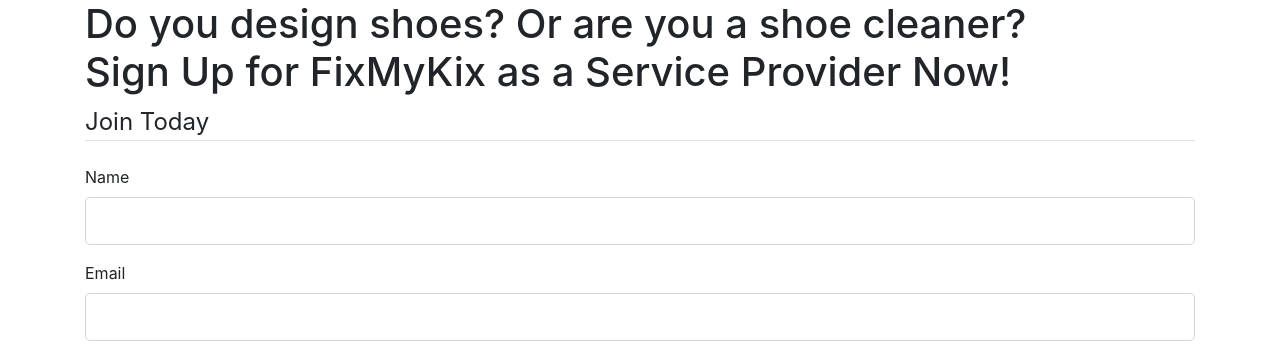
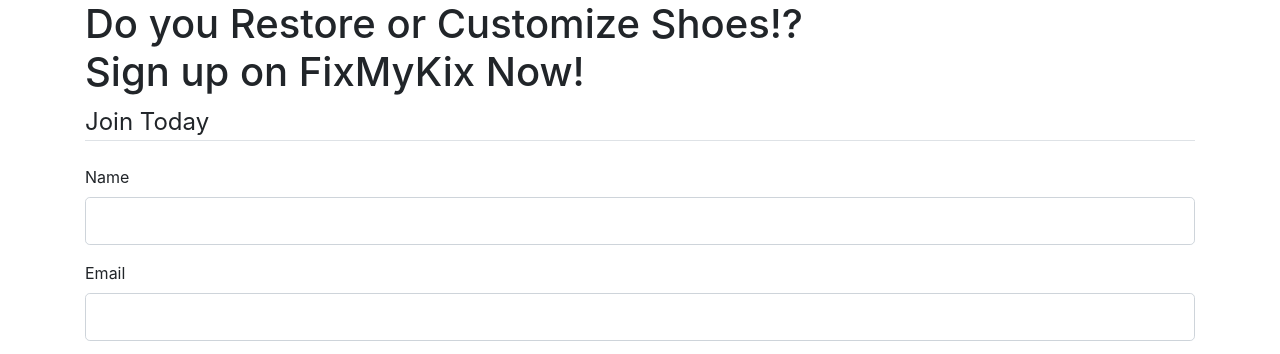
Before and after one commit to jcrns/fixmykix-flask, a Flask app: page /get-ready in a window 1280 px wide. Shown: the part 66-420 px from the top of the page. Run offline with Flask 2, Linux system fonts and the light colour scheme; some libraries are stand-ins or nearby versions.

Commit message:
Fixed early access termanology

```diff
--- a/project/admin/templates/admin/early.html
+++ b/project/admin/templates/admin/early.html
@@ -56,7 +56,7 @@
 		        {% endif %}
 		    {% endwith %}
 			<div class="container register-form">
-				<h1>Do you design shoes? Or are you a shoe cleaner?<br>Sign Up for FixMyKix as a Service Provider Now!</h1>
+				<h1>Do you Restore or Customize Shoes!?<br>Sign up on FixMyKix Now!</h1>
 		        <form method="POST" enctype="multipart/form-data">
 		            <!-- Token block needed for added security -->
 		            {{ form.hidden_tag() }}
```
